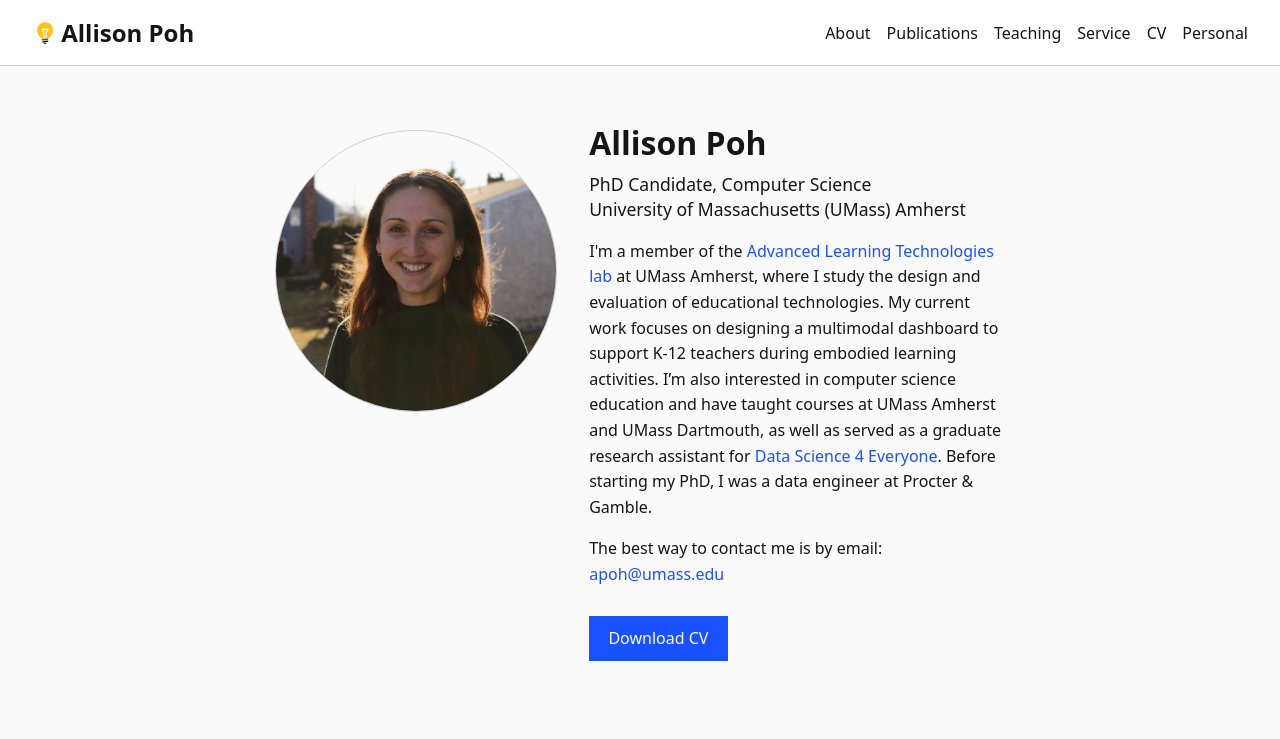
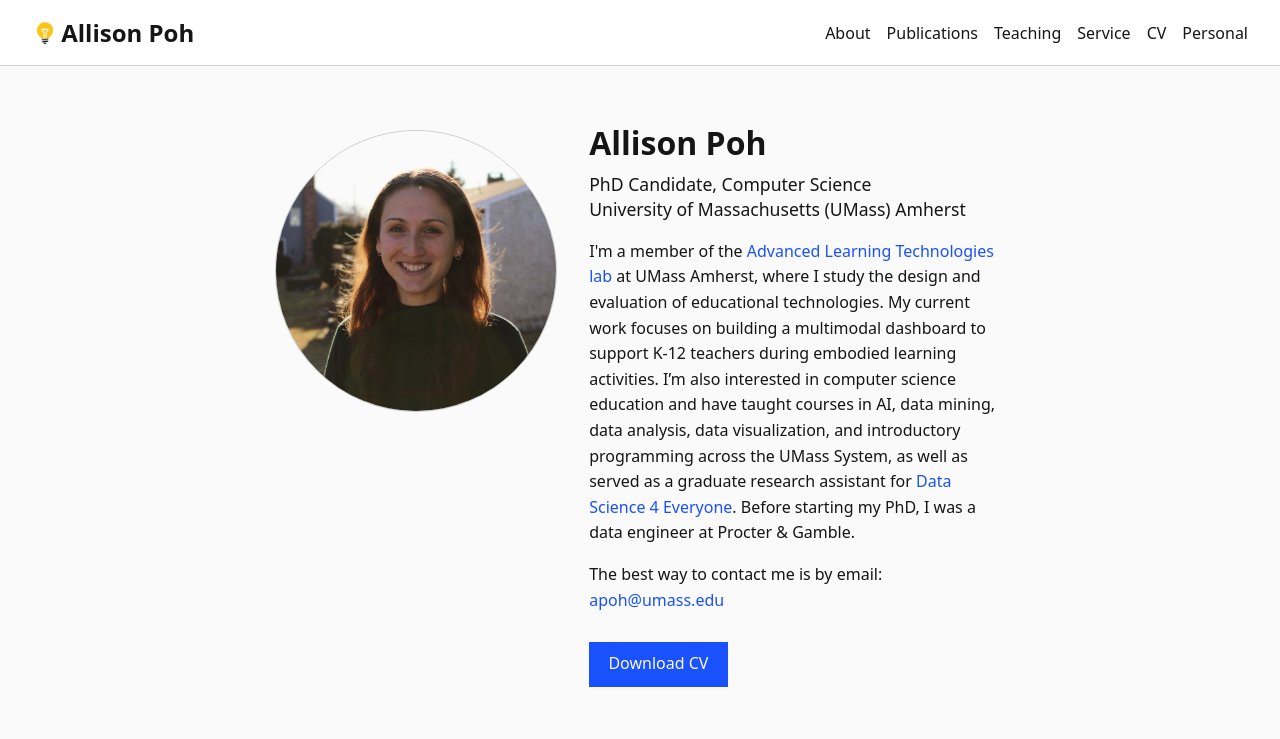
Before and after one commit to apoh3/apoh3.github.io, a React (Vite) app: page / in a window 1280 px wide. Shown: the top 739 px of the page. Built offline with nearby package versions, Linux system fonts and the light colour scheme; some icons are missing.

Commit message:
updated bio

```diff
--- a/src/pages/About.jsx
+++ b/src/pages/About.jsx
@@ -105,10 +105,9 @@ function About() {
               Advanced Learning Technologies lab
             </a>{" "}
             at UMass Amherst, where I study the design and evaluation of educational
-            technologies. My current work focuses on designing a multimodal dashboard to
+            technologies. My current work focuses on building a multimodal dashboard to
             support K-12 teachers during embodied learning activities. I’m also interested
-            in computer science education and have taught courses at UMass Amherst and UMass
-            Dartmouth, as well as served as a graduate research assistant for{" "}
+            in computer science education and have taught courses in AI, data mining, data analysis, data visualization, and introductory programming across the UMass System, as well as served as a graduate research assistant for{" "}
             <a
               href="https://www.datascience4everyone.org/"
               target="_blank"
@@ -116,8 +115,7 @@ function About() {
               className="link"
             >
               Data Science 4 Everyone
-            </a>
-            . Before starting my PhD, I was a data engineer at Procter & Gamble.
+            </a>. Before starting my PhD, I was a data engineer at Procter & Gamble.
           </p>
           <p className="contact-me">
             The best way to contact me is by email:{" "}
```
